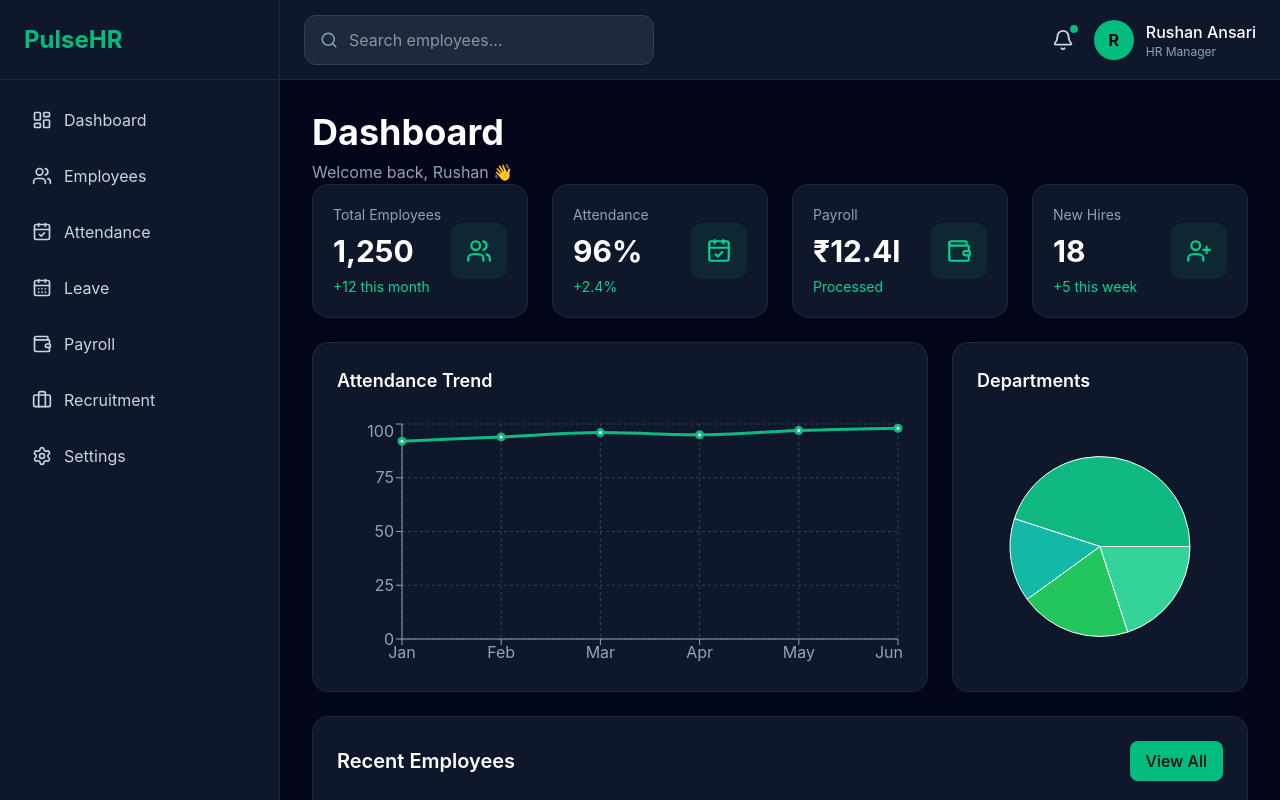
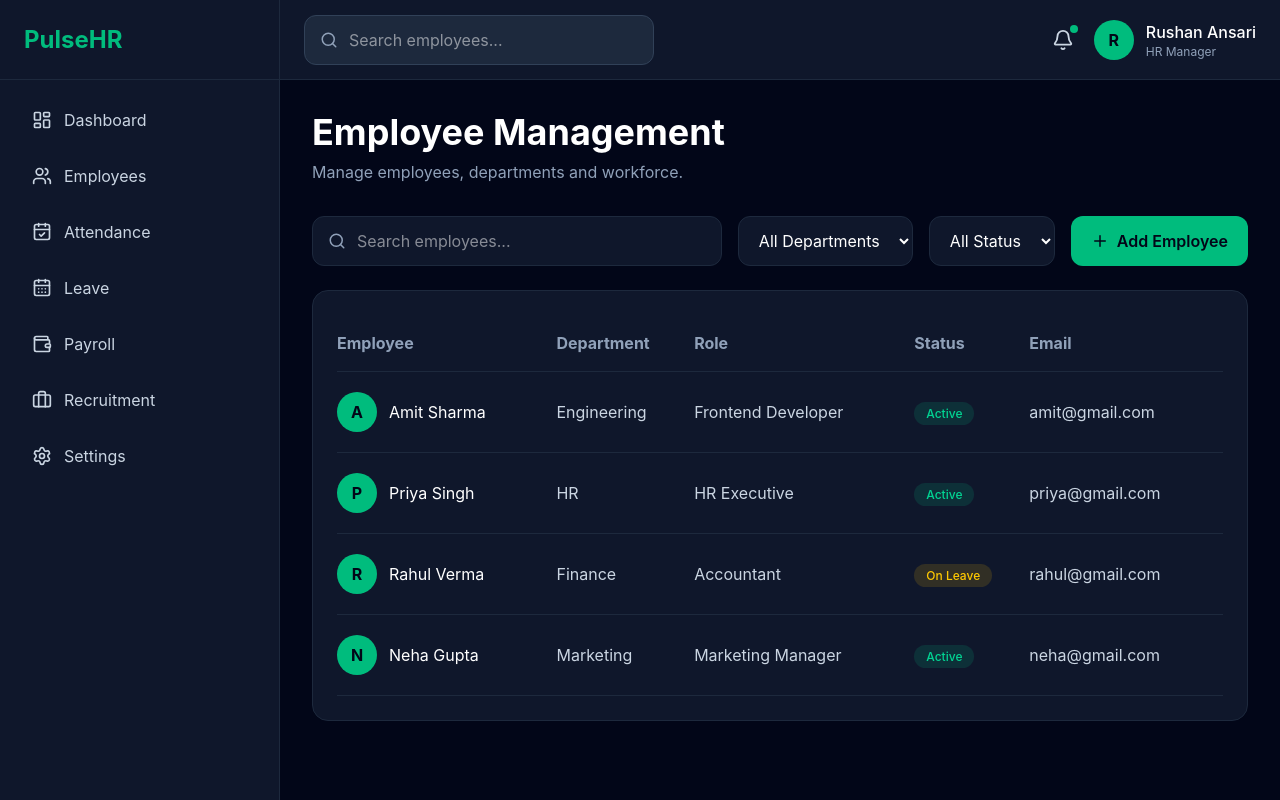
Before and after one commit to RushanAnsari/pulseHr, a React (Vite) app: page /employees in a window 1280 px wide. Shown: the top 800 px of the page. Built offline with nearby package versions, Linux system fonts and the light colour scheme.

Commit message:
Built employee management page

```diff
--- a/src/App.jsx
+++ b/src/App.jsx
@@ -1,5 +1,7 @@
-import Dashboard from "./pages/dashboard/Dashboard";
-function App(){
-  return <Dashboard/>;
+import Employees from "./pages/employees/Employees";
+
+function App() {
+  return <Employees />;
 }
+
 export default App;
--- /dev/null
+++ b/src/components/employees/AddEmployeeModal.jsx
@@ -0,0 +1,5 @@
+function AddEmployeeModal() {
+  return null;
+}
+
+export default AddEmployeeModal;
--- /dev/null
+++ b/src/components/employees/EmployeeHeader.jsx
@@ -0,0 +1,104 @@
+import { Search, Plus } from "lucide-react";
+
+function EmployeeHeader(){
+    return (
+        <>
+            <div className="mb-8">
+                <h1 className="text-4xl font-bold text-white">
+                    Employee Management
+                </h1>
+
+                <p className="text-slate-400 mt-2">
+                    Manage employees, departments and workforce.
+                </p>
+            </div>
+
+            <div className="flex flex-col xl:flex-row gap-4 justify-between mb-6">
+        <div className="flex flex-col md:flex-row gap-4 flex-1">
+          {/* Search */}
+
+          <div className="relative flex-1">
+            <Search
+              size={18}
+              className="absolute left-4 top-1/2 -translate-y-1/2 text-slate-400"
+            />
+
+            <input
+              type="text"
+              placeholder="Search employees..."
+              className="
+                w-full
+                bg-slate-900
+                border
+                border-slate-800
+                rounded-xl
+                py-3
+                pl-11
+                pr-4
+                text-white
+                outline-none
+                focus:border-emerald-500
+              "
+            />
+          </div>
+          {/* Department */}
+
+          <select
+            className="
+              bg-slate-900
+              border
+              border-slate-800
+              rounded-xl
+              px-4
+              text-white
+              outline-none
+            "
+          >
+            <option>All Departments</option>
+            <option>Engineering</option>
+            <option>HR</option>
+            <option>Finance</option>
+            <option>Marketing</option>
+          </select>
+
+          {/* Status */}
+
+          <select
+            className="
+              bg-slate-900
+              border
+              border-slate-800
+              rounded-xl
+              px-4
+              text-white
+              outline-none
+            "
+          >
+            <option>All Status</option>
+            <option>Active</option>
+            <option>On Leave</option>
+          </select>
+        </div>
+        <button
+          className="
+            flex
+            items-center
+            gap-2
+            bg-emerald-500
+            text-slate-950
+            px-5
+            py-3
+            rounded-xl
+            font-semibold
+            hover:bg-emerald-400
+            transition
+          "
+        >
+          <Plus size={18} />
+          Add Employee
+        </button>
+      </div>
+        </>
+    );
+}
+export default EmployeeHeader;
--- /dev/null
+++ b/src/components/employees/EmployeeTable.jsx
@@ -0,0 +1,134 @@
+function EmployeeTable() {
+  const employees = [
+    {
+      id: 1,
+      name: "Amit Sharma",
+      email: "amit@gmail.com",
+      department: "Engineering",
+      role: "Frontend Developer",
+      status: "Active",
+    },
+    {
+      id: 2,
+      name: "Priya Singh",
+      email: "priya@gmail.com",
+      department: "HR",
+      role: "HR Executive",
+      status: "Active",
+    },
+    {
+      id: 3,
+      name: "Rahul Verma",
+      email: "rahul@gmail.com",
+      department: "Finance",
+      role: "Accountant",
+      status: "On Leave",
+    },
+    {
+      id: 4,
+      name: "Neha Gupta",
+      email: "neha@gmail.com",
+      department: "Marketing",
+      role: "Marketing Manager",
+      status: "Active",
+    },
+  ];
+
+  return (
+    <div className="bg-slate-900 border border-slate-800 rounded-2xl p-6">
+      <div className="overflow-x-auto">
+        <table className="w-full">
+          <thead>
+            <tr className="border-b border-slate-800">
+              <th className="text-left py-4 text-slate-400">
+                Employee
+              </th>
+
+              <th className="text-left py-4 text-slate-400">
+                Department
+              </th>
+
+              <th className="text-left py-4 text-slate-400">
+                Role
+              </th>
+
+              <th className="text-left py-4 text-slate-400">
+                Status
+              </th>
+
+              <th className="text-left py-4 text-slate-400">
+                Email
+              </th>
+            </tr>
+          </thead>
+
+          <tbody>
+            {employees.map((employee) => (
+              <tr
+                key={employee.id}
+                className="
+                  border-b
+                  border-slate-800
+                  hover:bg-slate-800/30
+                "
+              >
+                <td className="py-5">
+                  <div className="flex items-center gap-3">
+                    <div
+                      className="
+                        w-10
+                        h-10
+                        rounded-full
+                        bg-emerald-500
+                        flex
+                        items-center
+                        justify-center
+                        text-slate-950
+                        font-bold
+                      "
+                    >
+                      {employee.name.charAt(0)}
+                    </div>
+
+                    <span className="text-white">
+                      {employee.name}
+                    </span>
+                  </div>
+                </td>
+
+                <td className="text-slate-300">
+                  {employee.department}
+                </td>
+
+                <td className="text-slate-300">
+                  {employee.role}
+                </td>
+
+                <td>
+                  <span
+                    className={`
+                      px-3 py-1 rounded-full text-xs font-medium
+                      ${
+                        employee.status === "Active"
+                          ? "bg-emerald-500/15 text-emerald-400"
+                          : "bg-yellow-500/15 text-yellow-400"
+                      }
+                    `}
+                  >
+                    {employee.status}
+                  </span>
+                </td>
+
+                <td className="text-slate-300">
+                  {employee.email}
+                </td>
+              </tr>
+            ))}
+          </tbody>
+        </table>
+      </div>
+    </div>
+  );
+}
+
+export default EmployeeTable;
--- /dev/null
+++ b/src/pages/employees/Employees.jsx
@@ -0,0 +1,13 @@
+import EmployeeHeader from "../../components/employees/EmployeeHeader";
+import EmployeeTable from "../../components/employees/EmployeeTable";
+import DashboardLayout from "../../layouts/DashboardLayout";
+
+function Employees() {
+    return (
+        <DashboardLayout>
+        <EmployeeHeader/>
+        <EmployeeTable/>
+        </DashboardLayout>
+   );
+}
+export default Employees;
```
